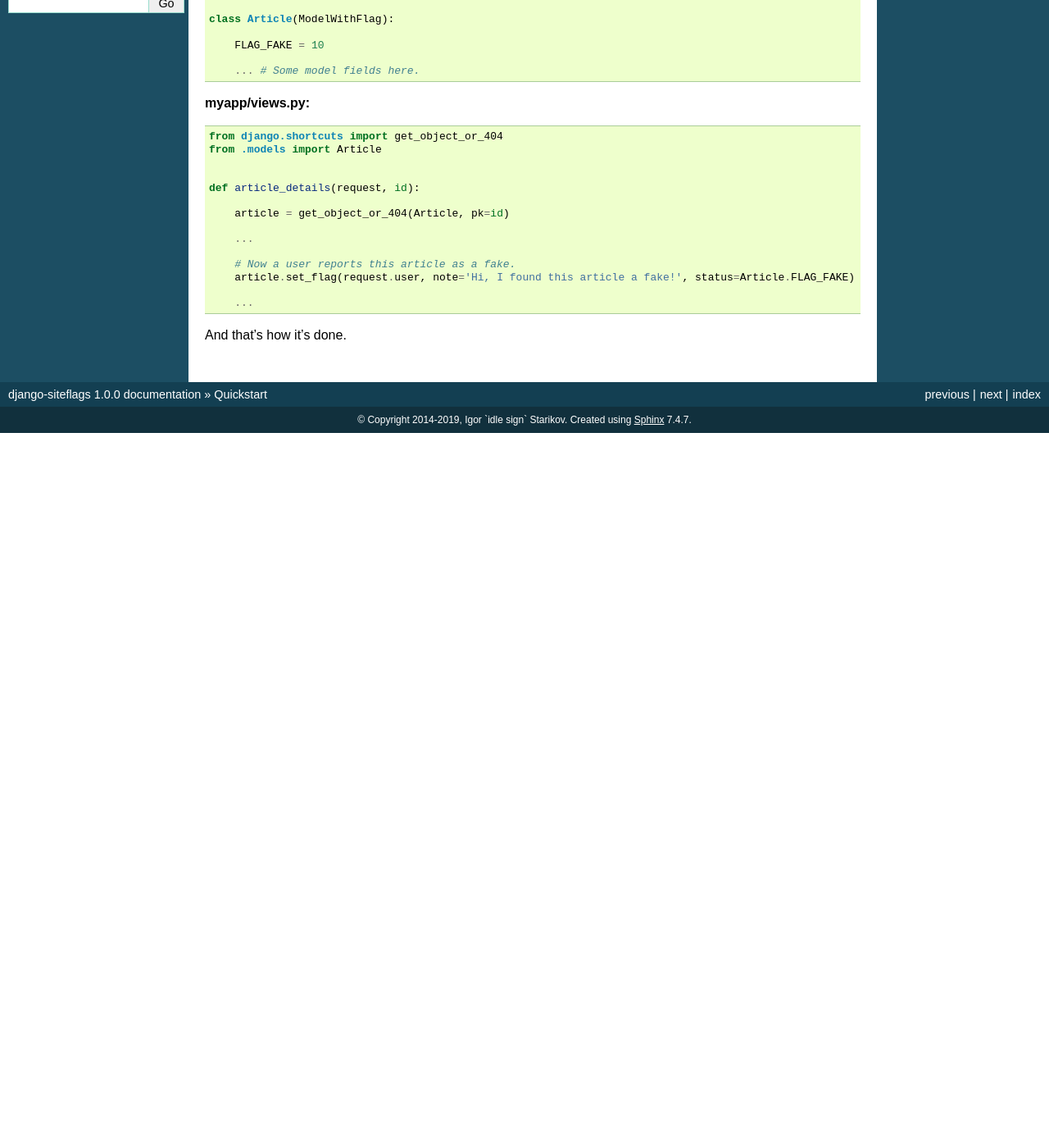
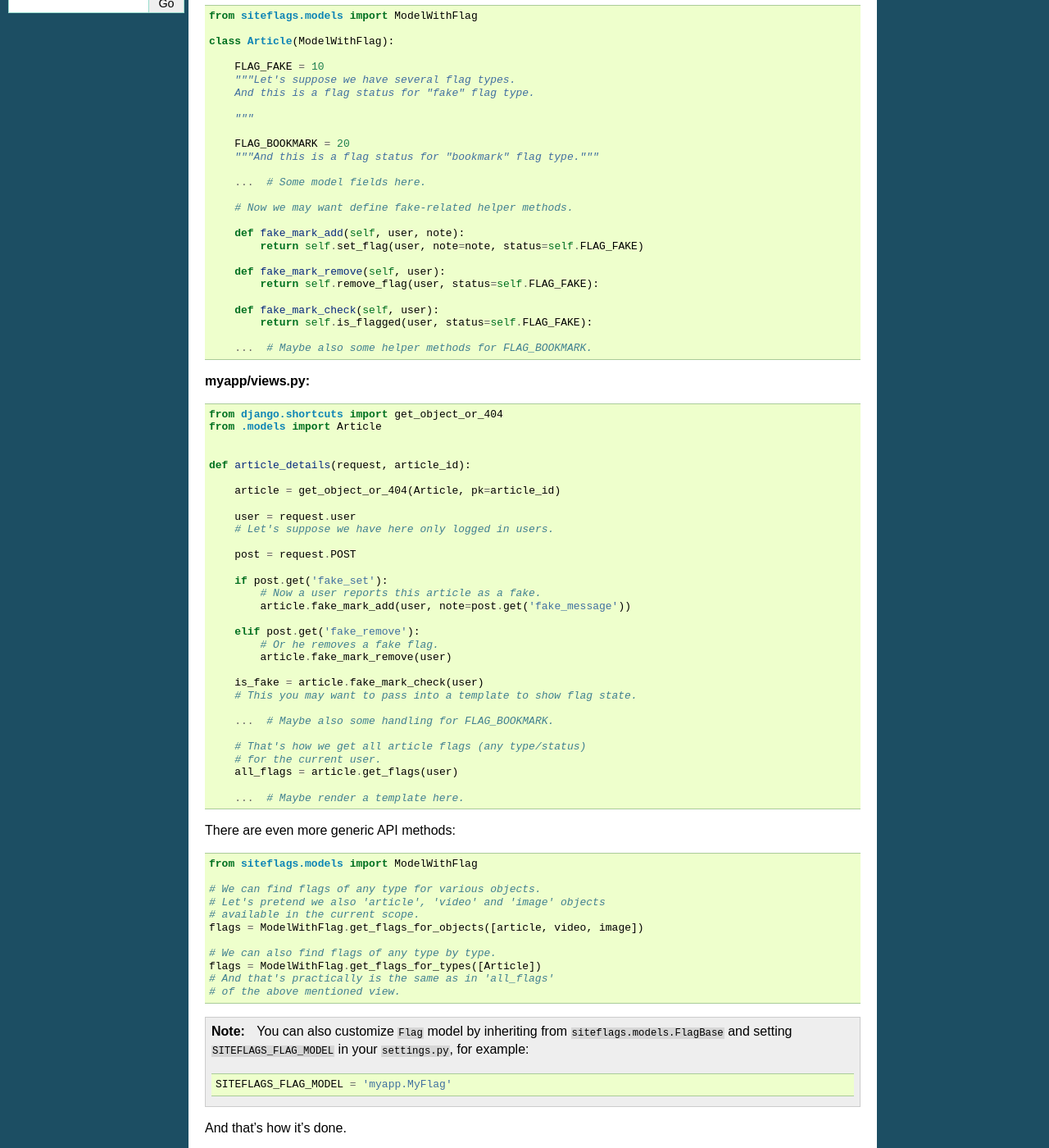
Before and after one commit to idlesign/django-siteflags, a Sphinx documentation site: the page built from docs/source/quickstart.rst, in a window 1280 px wide and 1400 px high, scrolled down 270 px. Shown: the whole window at 82% size. Built offline with Sphinx 7.4.7, drawn with Linux system fonts in a browser that asks for light colours; before the commit the page ends 900 px from its top, so only the background shows below that; some of the changed text lies outside the part shown.

Commit message:
Docs updated.

```diff
--- a/docs/source/quickstart.rst
+++ b/docs/source/quickstart.rst
@@ -3,12 +3,13 @@ Quickstart
 
 .. note::
 
-    Add the **siteflags* application to INSTALLED_APPS in your settings file (usually 'settings.py').
+    Do not forget to add the **siteflags** application to ``INSTALLED_APPS`` in your settings file (usually ``settings.py``)
+    and apply migrations.
 
 
 Let's suppose we want our users to report fake articles.
 
-Inherit you model from **siteflags.models.ModelWithFlag** and you're almost done.
+Inherit your model from ``siteflags.models.ModelWithFlag`` and you're almost done.
 
 **myapp/models.py:**
 
@@ -20,8 +21,28 @@ Inherit you model from **siteflags.models.ModelWithFlag** and you're almost done
     class Article(ModelWithFlag):
 
         FLAG_FAKE = 10
+        """Let's suppose we have several flag types.
+        And this is a flag status for "fake" flag type.
 
-        ... # Some model fields here.
+        """
+
+        FLAG_BOOKMARK = 20
+        """And this is a flag status for "bookmark" flag type."""
+
+        ...  # Some model fields here.
+
+        # Now we may want define fake-related helper methods.
+
+        def fake_mark_add(self, user, note):
+            return self.set_flag(user, note=note, status=self.FLAG_FAKE)
+
+        def fake_mark_remove(self, user):
+            return self.remove_flag(user, status=self.FLAG_FAKE):
+
+        def fake_mark_check(self, user):
+            return self.is_flagged(user, status=self.FLAG_FAKE):
+
+        ...  # Maybe also some helper methods for FLAG_BOOKMARK.
 
 
 
@@ -34,16 +55,55 @@ Inherit you model from **siteflags.models.ModelWithFlag** and you're almost done
     from .models import Article
 
 
-    def article_details(request, id):
+    def article_details(request, article_id):
 
-        article = get_object_or_404(Article, pk=id)
+        article = get_object_or_404(Article, pk=article_id)
 
-        ...
+        user = request.user
+        # Let's suppose we have here only logged in users.
 
-        # Now a user reports this article as a fake.
-        article.set_flag(request.user, note='Hi, I found this article a fake!', status=Article.FLAG_FAKE)
+        post = request.POST
 
-        ...
+        if post.get('fake_set'):
+            # Now a user reports this article as a fake.
+            article.fake_mark_add(user, note=post.get('fake_message'))
+
+        elif post.get('fake_remove'):
+            # Or he removes a fake flag.
+            article.fake_mark_remove(user)
+
+        is_fake = article.fake_mark_check(user)
+        # This you may want to pass into a template to show flag state.
+
+        ...  # Maybe also some handling for FLAG_BOOKMARK.
+
+        # That's how we get all article flags (any type/status)
+        # for the current user.
+        all_flags = article.get_flags(user)
+
+        ...  # Maybe render a template here.
 
 
+There are even more generic API methods:
+
+.. code-block:: python
+
+    from siteflags.models import ModelWithFlag
+
+    # We can find flags of any type for various objects.
+    # Let's pretend we also 'article', 'video' and 'image' objects
+    # available in the current scope.
+    flags = ModelWithFlag.get_flags_for_objects([article, video, image])
+
+    # We can also find flags of any type by type.
+    flags = ModelWithFlag.get_flags_for_types([Article])
+    # And that's practically is the same as in 'all_flags'
+    # of the above mentioned view.
+
+
+.. note:: You can also customize ``Flag`` model by inheriting from ``siteflags.models.FlagBase``
+  and setting ``SITEFLAGS_FLAG_MODEL`` in your ``settings.py``, for example::
+
+    SITEFLAGS_FLAG_MODEL = 'myapp.MyFlag'
+
 And that's how it's done.
```
Also changed, not shown: 1 other file.
